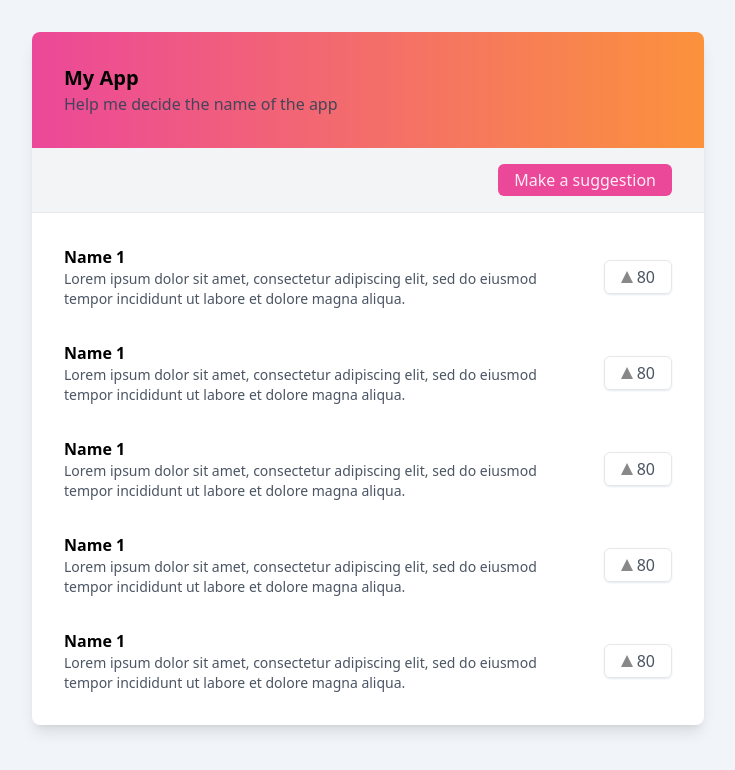
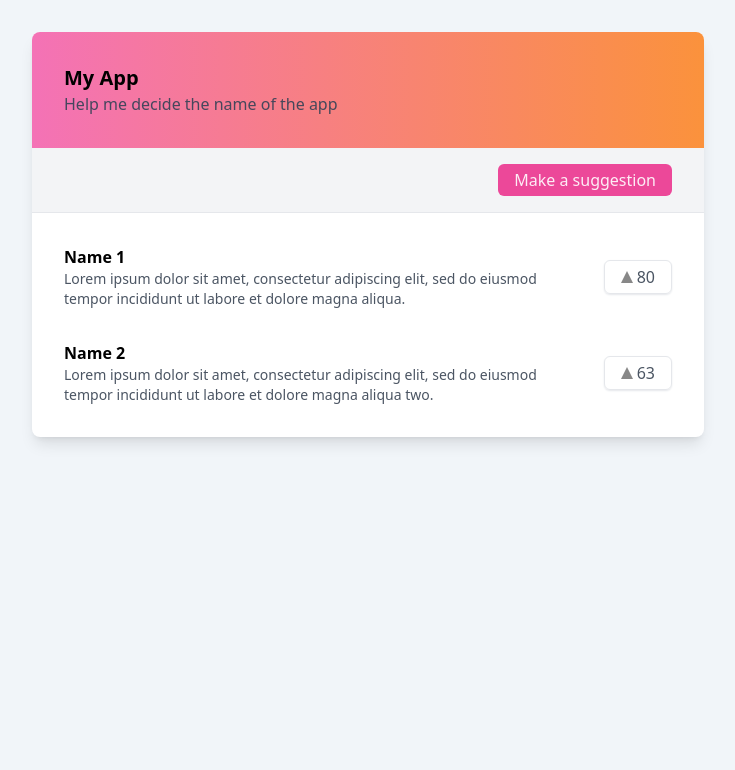
Before and after one commit to flaviaanton2002/feedback-project, a Next.js app: page / in a window 1280 px wide. Shown: the top 770 px of the page, without its empty margins (272-1007 px from the left). Built offline with nearby package versions, Linux system fonts and the light colour scheme.

Commit message:
feedback popup

```diff
--- /dev/null
+++ b/app/components/Avatar.js
@@ -0,0 +1,7 @@
+export default function Avatar({ url = null }) {
+  return (
+    <div>
+      <div className="rounded-full bg-pink-300 w-12 h-12"></div>
+    </div>
+  );
+}
--- a/app/components/Button.js
+++ b/app/components/Button.js
@@ -2,9 +2,13 @@ export default function Button(props) {
   return (
     <button
       {...props}
+      disabled={props.disabled}
       className={
-        " py-1 px-4 rounded-md text-opacity-90 " +
-        (props.primary ? "bg-pink-500 text-white" : "text-gray-600")
+        "flex items-center gap-2 py-1 px-4 rounded-md text-opacity-90 " +
+        (props.primary ? "bg-pink-500 text-white " : "text-gray-600 ") +
+        (props.disabled
+          ? "text-opacity-70 bg-opacity-70 cursor-not-allowed"
+          : "")
       }
     />
   );
--- a/app/components/FeedBackFormPopUp.js
+++ b/app/components/FeedBackFormPopUp.js
@@ -1,51 +1,9 @@
+import Popup from "./Popup";
 import Button from "./Button";
 
-export default function FeedbackFormPopUp({ setShow }) {
+export default function FeedbackFormPopup({ setShow }) {
   return (
-    <div className="fixed inset-0 bg-white md:bg-black md:bg-opacity-80 flex md:items-center">
-      <button
-        onClick={() => setShow(false)}
-        className="hidden md:block fixed top-4 right-4 text-white"
-      >
-        <svg
-          xmlns="http://www.w3.org/2000/svg"
-          fill="none"
-          viewBox="0 0 24 24"
-          strokeWidth={1.5}
-          stroke="currentColor"
-          className="size-8"
-        >
-          <path
-            strokeLinecap="round"
-            strokeLinejoin="round"
-            d="M6 18 18 6M6 6l12 12"
-          />
-        </svg>
-      </button>
-      <div className="w-full">
-        <div className="bg-white md:max-w-2xl md:mx-auto md:rounded-lg overflow-hidden">
-          <div className="relative">
-            <button
-              onClick={() => setShow(false)}
-              className="absolute top-4 left-8 md:hidden text-gray-600"
-            >
-              <svg
-                xmlns="http://www.w3.org/2000/svg"
-                fill="none"
-                viewBox="0 0 24 24"
-                strokeWidth={1.5}
-                stroke="currentColor"
-                className="size-6"
-              >
-                <path
-                  strokeLinecap="round"
-                  strokeLinejoin="round"
-                  d="M10.5 19.5 3 12m0 0 7.5-7.5M3 12h18"
-                />
-              </svg>
-            </button>
-            <h2 className="py-4 text-center border-b">Make a suggestion</h2>
-          </div>
+    <Popup setShow={setShow} title={"Make a suggestion"}>
       <form className="p-8">
         <label className="block mt-4 mb-1 text-slate-700">Title</label>
         <input
@@ -60,11 +18,9 @@ export default function FeedbackFormPopUp({ setShow }) {
         ></textarea>
         <div className="flex gap-2 mt-2 justify-end">
           <Button>Attach files</Button>
-              <Button primary>Create post</Button>
+          <Button primary="true">Create post</Button>
         </div>
       </form>
-        </div>
-      </div>
-    </div>
+    </Popup>
   );
 }
--- a/app/components/FeedbackItem.js
+++ b/app/components/FeedbackItem.js
@@ -1,19 +1,28 @@
-export default function FeedbackItem() {
+export default function FeedbackItem({
+  onOpen,
+  title,
+  description,
+  votesCount,
+}) {
   return (
-    <div className="my-8 flex gap-8 items-center">
+    <a
+      href=""
+      onClick={(e) => {
+        e.preventDefault();
+        onOpen();
+      }}
+      className="my-8 flex gap-8 items-center"
+    >
       <div>
-        <h2 className="font-bold">Name 1</h2>
-        <p className="text-gray-600 text-sm">
-          Lorem ipsum dolor sit amet, consectetur adipiscing elit, sed do
-          eiusmod tempor incididunt ut labore et dolore magna aliqua.
-        </p>
+        <h2 className="font-bold">{title}</h2>
+        <p className="text-gray-600 text-sm">{description}</p>
       </div>
       <div>
         <button className="shadow-sm shadow-gray-200 border rounded-md py-1 px-4 flex items-center gap-1 text-gray-600">
           <span className="triangle-vote-up"></span>
-          80
+          {votesCount}
         </button>
       </div>
-    </div>
+    </a>
   );
 }
--- /dev/null
+++ b/app/components/FeedbackItemPopup.js
@@ -0,0 +1,26 @@
+import Button from "./Button";
+import FeedbackItemPopupComments from "./FeedbackItemPopupComments";
+import Popup from "./Popup";
+
+export default function FeedbackItemPopup({
+  title,
+  description,
+  setShow,
+  votesCount,
+}) {
+  return (
+    <Popup title={""} setShow={setShow}>
+      <div className="p-8 pb-2">
+        <h2 className="text-lg font-bold mb-2">{title}</h2>
+        <p className="text-gray-600">{description}</p>
+      </div>
+      <div className="flex justify-end px-8 py-2 border-b">
+        <Button primary="true">
+          <span className="triangle-vote-up"></span>
+          Upvote {votesCount}
+        </Button>
+      </div>
+      <FeedbackItemPopupComments />
+    </Popup>
+  );
+}
--- /dev/null
+++ b/app/components/FeedbackItemPopupComments.js
@@ -0,0 +1,37 @@
+import { useState } from "react";
+import Button from "./Button";
+import Avatar from "./Avatar";
+
+export default function FeedbackItemPopupComments() {
+  const [commentText, setCommentText] = useState("");
+  return (
+    <div className="p-8">
+      <div className="flex gap-4 mb-9">
+        <Avatar />
+        <div>
+          <p className="text-gray-600">
+            Lorem ipsum dolor sit amet, consectetur adipiscing elit, sed do
+            eiusmod tempor incididunt ut labore et dolore magna aliqua.
+          </p>
+          <div className="text-gray-400 mt-2 text-sm">
+            Anonymous &middot; a few seconds ago
+          </div>
+        </div>
+      </div>
+      <form>
+        <textarea
+          className="border rounded-md w-full p-2"
+          placeholder="Let me know what you think..."
+          value={commentText}
+          onChange={(e) => setCommentText(e.target.value)}
+        />
+        <div className="flex justify-end gap-2 mt-2">
+          <Button>Attach files</Button>
+          <Button primary="true" disabled={commentText === ""}>
+            Comment
+          </Button>
+        </div>
+      </form>
+    </div>
+  );
+}
--- /dev/null
+++ b/app/components/Popup.js
@@ -0,0 +1,58 @@
+export default function Popup({ setShow, children, title }) {
+  return (
+    <div
+      className="fixed inset-0 bg-white md:bg-black md:bg-opacity-80 flex md:items-center"
+      onClick={() => setShow(false)}
+    >
+      <button
+        onClick={() => setShow(false)}
+        className="hidden md:block fixed top-4 right-4 text-white"
+      >
+        <svg
+          xmlns="http://www.w3.org/2000/svg"
+          fill="none"
+          viewBox="0 0 24 24"
+          strokeWidth={1.5}
+          stroke="currentColor"
+          className="size-8"
+        >
+          <path
+            strokeLinecap="round"
+            strokeLinejoin="round"
+            d="M6 18 18 6M6 6l12 12"
+          />
+        </svg>
+      </button>
+      <div className="w-full">
+        <div
+          className="bg-white md:max-w-2xl md:mx-auto md:rounded-lg overflow-hidden"
+          onClick={(e) => e.stopPropagation()}
+        >
+          <div className="relative min-h-[40px] md:min-h-0">
+            <button
+              onClick={() => setShow(false)}
+              className="absolute top-4 left-8 md:hidden text-gray-600"
+            >
+              <svg
+                xmlns="http://www.w3.org/2000/svg"
+                fill="none"
+                viewBox="0 0 24 24"
+                strokeWidth={1.5}
+                stroke="currentColor"
+                className="size-6"
+              >
+                <path
+                  strokeLinecap="round"
+                  strokeLinejoin="round"
+                  d="M10.5 19.5 3 12m0 0 7.5-7.5M3 12h18"
+                />
+              </svg>
+            </button>
+            {!!title && <h2 className="py-4 text-center border-b">{title}</h2>}
+          </div>
+          {children}
+        </div>
+      </div>
+    </div>
+  );
+}
--- a/app/globals.css
+++ b/app/globals.css
@@ -13,3 +13,7 @@ body {
   border-width: 0 6px 12px 6px;
   border-color: transparent transparent #888 transparent;
 }
+
+.text-white > .triangle-vote-up {
+  border-color: transparent transparent #fff transparent;
+}
--- a/app/page.js
+++ b/app/page.js
@@ -1,17 +1,36 @@
 "use client";
 import Button from "./components/Button";
-import FeedbackFormPopUp from "./components/FeedBackFormPopUp";
+import FeedbackFormPopup from "./components/FeedbackFormPopup";
 import FeedbackItem from "./components/FeedbackItem";
 import { useState } from "react";
+import FeedbackItemPopup from "./components/FeedbackItemPopup";
 
 export default function Home() {
-  const [showFeedbackPopUp, setShowFeedbackPopUp] = useState(false);
-  function openFeedbackPopUp() {
-    setShowFeedbackPopUp(true);
+  const [showFeedbackPopupForm, setShowFeedbackPopupForm] = useState(false);
+  const [showFeedbackPopupItem, setShowFeedbackPopupItem] = useState(null);
+  function openFeedbackPopupForm() {
+    setShowFeedbackPopupForm(true);
   }
+  function openFeedbackPopupItem(feedback) {
+    setShowFeedbackPopupItem(feedback);
+  }
+  const feedbacks = [
+    {
+      title: "Name 1",
+      description:
+        "Lorem ipsum dolor sit amet, consectetur adipiscing elit, sed do eiusmod tempor incididunt ut labore et dolore magna aliqua.",
+      votesCount: 80,
+    },
+    {
+      title: "Name 2",
+      description:
+        "Lorem ipsum dolor sit amet, consectetur adipiscing elit, sed do eiusmod tempor incididunt ut labore et dolore magna aliqua two.",
+      votesCount: 63,
+    },
+  ];
   return (
     <main className="bg-white md:max-w-2xl md:mx-auto md:shadow-lg md:rounded-lg md:mt-8 overflow-hidden">
-      <div className="bg-gradient-to-r from-pink-500 to-orange-400 p-8">
+      <div className="bg-gradient-to-r from-pink-400 to-orange-400 p-8">
         <h1 className="font-bold text-xl">My App</h1>
         <p className="text-opacity-90 text-slate-700">
           Help me decide the name of the app
@@ -20,20 +39,28 @@ export default function Home() {
       <div className="bg-gray-100 px-8 py-4 flex border-b">
         <div className="grow"></div>
         <div>
-          <Button primary onClick={openFeedbackPopUp}>
+          <Button primary="true" onClick={openFeedbackPopupForm}>
             Make a suggestion
           </Button>
         </div>
       </div>
       <div className="px-8">
-        <FeedbackItem></FeedbackItem>
-        <FeedbackItem></FeedbackItem>
-        <FeedbackItem></FeedbackItem>
-        <FeedbackItem></FeedbackItem>
-        <FeedbackItem></FeedbackItem>
+        {feedbacks.map((feedback, index) => (
+          <FeedbackItem
+            key={index}
+            {...feedback}
+            onOpen={() => openFeedbackPopupItem(feedback)}
+          />
+        ))}
       </div>
-      {showFeedbackPopUp && (
-        <FeedbackFormPopUp setShow={setShowFeedbackPopUp} />
+      {showFeedbackPopupForm && (
+        <FeedbackFormPopup setShow={setShowFeedbackPopupForm} />
+      )}
+      {showFeedbackPopupItem && (
+        <FeedbackItemPopup
+          {...showFeedbackPopupItem}
+          setShow={setShowFeedbackPopupItem}
+        />
       )}
     </main>
   );
```
Lines whose indentation alone changed are shown as unchanged.
